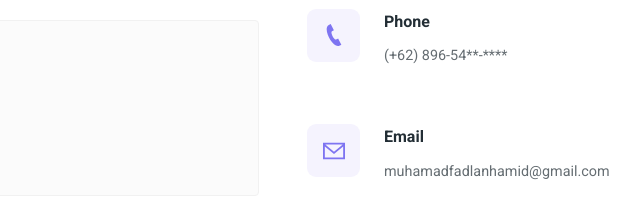
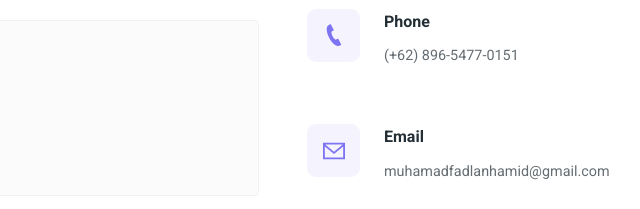
Before and after one commit to muhamadfadlann/mf-portofolio, a plain HTML site: page index.html in a window 1280 px wide. Shown: the part 3157-3366 px from the top of the page, 357-997 px from the left. Drawn offline with Linux system fonts and the light colour scheme.

Commit message:
No Telepon

```diff
--- a/index.html
+++ b/index.html
@@ -371,7 +371,7 @@
             </div>
             <div class="contact-item-detail">
               <h4>Phone</h4>
-              <p>(+62) 896-54**-****</p>
+              <p>(+62) 896-5477-0151</p>
             </div>
           </div>
 
```
